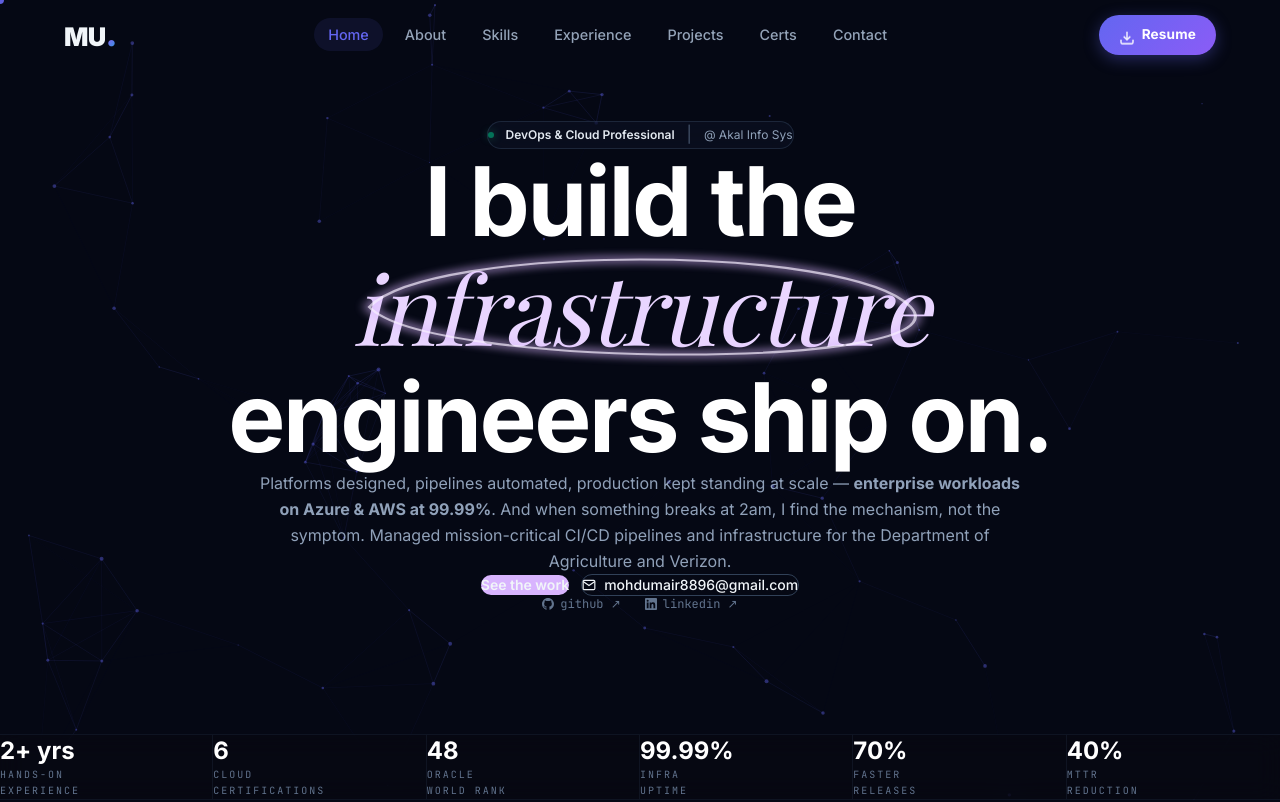
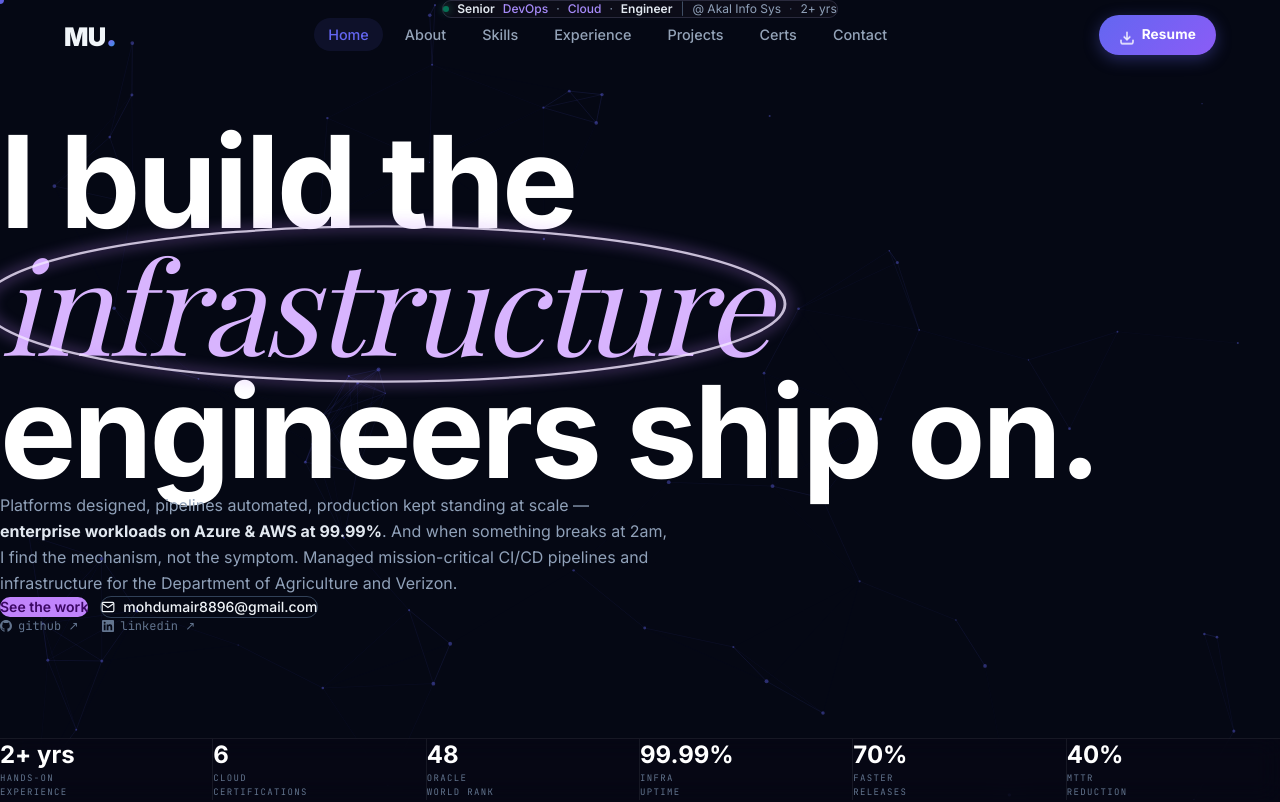
Before and after one commit to mohdumair8896/Portfolio, a Next.js app: page / in a window 1280 px wide. Shown: the top 802 px of the page. Built offline with nearby package versions, Linux system fonts and the light colour scheme; a web font is replaced by a local one.

Commit message:
Rewrite Hero to precisely match searchpankaj.com layout

```diff
--- a/src/components/Hero.tsx
+++ b/src/components/Hero.tsx
@@ -3,40 +3,81 @@ import { motion } from "framer-motion";
 
 export default function Hero() {
   return (
-    <section id="home" className="relative min-h-screen flex flex-col items-center pt-32 pb-10 px-6 z-10 font-sans">
-
-      {/* Centered container for top content */}
-      <div className="flex-1 flex flex-col items-center justify-center w-full max-w-5xl mx-auto text-center mt-10">
-
-        {/* Top Pill */}
+    <section
+      id="home"
+      className="relative min-h-screen flex flex-col overflow-hidden z-10"
+    >
+      {/* Top pill — centered */}
+      <div className="flex justify-center pt-24 md:pt-28 pb-6 px-6">
         <motion.div
-          initial={{ opacity: 0, y: 20 }}
+          initial={{ opacity: 0, y: -10 }}
           animate={{ opacity: 1, y: 0 }}
           transition={{ duration: 0.5 }}
-          className="inline-flex items-center gap-2 md:gap-3 px-4 py-1.5 rounded-full bg-slate-900/40 border border-slate-700/50 backdrop-blur-md mb-8 md:mb-12"
+          className="inline-flex items-center gap-2 px-4 py-1.5 rounded-full bg-[#0e0e1a]/80 border border-[#2a2a3d] backdrop-blur-md text-xs"
         >
-          <span className="w-1.5 h-1.5 rounded-full bg-emerald-400 shadow-[0_0_8px_rgba(52,211,153,0.8)] animate-pulse shrink-0"></span>
-          <span className="text-xs font-semibold text-slate-200">DevOps & Cloud Professional</span>
-          <span className="text-slate-600">|</span>
-          <span className="text-xs text-slate-400">@ Akal Info Sys</span>
-          <span className="text-slate-600 hidden sm:inline">|</span>
-          <span className="text-xs text-slate-400 hidden sm:inline">2+ yrs</span>
+          <span className="w-1.5 h-1.5 rounded-full bg-emerald-400 shadow-[0_0_8px_#34d399] animate-pulse shrink-0" />
+          <span className="font-semibold text-slate-200">Senior</span>
+          <span className="text-[#a78bfa] font-medium">DevOps</span>
+          <span className="text-slate-400">·</span>
+          <span className="text-[#a78bfa] font-medium">Cloud</span>
+          <span className="text-slate-400">·</span>
+          <span className="font-semibold text-slate-200">Engineer</span>
+          <span className="text-slate-600 mx-1">|</span>
+          <span className="text-slate-400">@ Akal Info Sys</span>
+          <span className="text-slate-600 mx-1">·</span>
+          <span className="text-slate-400">2+ yrs</span>
         </motion.div>
+      </div>
 
-        {/* Heading */}
+      {/* Main heading — massive, slightly left-aligned like reference */}
+      <div className="flex-1 flex flex-col justify-center px-8 md:px-16 lg:px-24 max-w-[1400px] mx-auto w-full">
         <motion.h1
-          initial={{ opacity: 0, y: 20 }}
+          initial={{ opacity: 0, y: 30 }}
           animate={{ opacity: 1, y: 0 }}
-          transition={{ duration: 0.5, delay: 0.1 }}
-          className="text-5xl md:text-7xl lg:text-[6rem] font-bold tracking-tight text-white mb-6 leading-[1.1]"
+          transition={{ duration: 0.7, delay: 0.1 }}
+          className="font-bold text-white leading-[0.95] tracking-tight mb-8"
+          style={{ fontSize: "clamp(3.5rem, 10vw, 9rem)" }}
         >
-          I build the <span className="relative inline-block font-serif italic text-[#e9d5ff] font-normal px-2">
+          I build the{" "}
+          <span className="relative inline-block" style={{ fontFamily: "var(--font-serif)", fontStyle: "italic", fontWeight: 400, color: "#d8b4fe" }}>
             infrastructure
-            <svg className="absolute w-[115%] h-[140%] top-1/2 left-1/2 -translate-x-1/2 -translate-y-1/2 pointer-events-none opacity-80" viewBox="0 0 220 70" preserveAspectRatio="none">
-               <path d="M20,35 C40,5 180,5 200,35 C220,65 40,65 20,35 Z" fill="none" stroke="#d8b4fe" strokeWidth="2.5" style={{filter: 'blur(2px)'}} />
-               <path d="M20,35 C40,5 180,5 200,35 C220,65 40,65 20,35 Z" fill="none" stroke="#f3e8ff" strokeWidth="1" />
+            {/* Oval glow around the word */}
+            <svg
+              className="absolute pointer-events-none"
+              style={{
+                width: "112%",
+                height: "150%",
+                top: "50%",
+                left: "50%",
+                transform: "translate(-50%, -50%)",
+                overflow: "visible",
+              }}
+              viewBox="0 0 300 80"
+              preserveAspectRatio="none"
+            >
+              <ellipse
+                cx="150"
+                cy="40"
+                rx="140"
+                ry="34"
+                fill="none"
+                stroke="#c084fc"
+                strokeWidth="2"
+                style={{ filter: "blur(3px)", opacity: 0.6 }}
+              />
+              <ellipse
+                cx="150"
+                cy="40"
+                rx="140"
+                ry="34"
+                fill="none"
+                stroke="#f3e8ff"
+                strokeWidth="1"
+                style={{ opacity: 0.8 }}
+              />
             </svg>
-          </span><br/>
+          </span>
+          <br />
           engineers ship on.
         </motion.h1>
 
@@ -44,81 +85,120 @@ export default function Hero() {
         <motion.p
           initial={{ opacity: 0, y: 20 }}
           animate={{ opacity: 1, y: 0 }}
-          transition={{ duration: 0.5, delay: 0.2 }}
-          className="text-slate-400 text-sm md:text-base max-w-3xl mb-10 leading-relaxed px-4"
+          transition={{ duration: 0.6, delay: 0.25 }}
+          className="text-slate-400 text-sm md:text-base max-w-2xl mb-8 leading-relaxed"
         >
-          Platforms designed, pipelines automated, production kept standing at scale — <strong>enterprise workloads on Azure & AWS at 99.99%</strong>. And when something breaks at 2am, I find the mechanism, not the symptom. Managed mission-critical CI/CD pipelines and infrastructure for the Department of Agriculture and Verizon.
+          Platforms designed, pipelines automated, production kept standing at scale —{" "}
+          <strong className="text-slate-200">enterprise workloads on Azure &amp; AWS at 99.99%</strong>. And when
+          something breaks at 2am, I find the mechanism, not the symptom. Managed
+          mission-critical CI/CD pipelines and infrastructure for the Department of
+          Agriculture and Verizon.
         </motion.p>
 
-        {/* Buttons */}
+        {/* CTA buttons */}
         <motion.div
           initial={{ opacity: 0, y: 20 }}
           animate={{ opacity: 1, y: 0 }}
-          transition={{ duration: 0.5, delay: 0.3 }}
-          className="flex flex-row items-center justify-center gap-3 mb-4"
+          transition={{ duration: 0.6, delay: 0.35 }}
+          className="flex flex-row flex-wrap items-center gap-3 mb-5"
         >
-          <a href="#projects" className="px-6 py-2.5 rounded-full bg-[#d8b4fe] text-[#3b0764] text-sm font-semibold hover:bg-[#e9d5ff] transition-colors">
+          <a
+            href="#projects"
+            className="px-6 py-2.5 rounded-full text-sm font-semibold transition-colors"
+            style={{ background: "#c084fc", color: "#3b0764" }}
+            onMouseEnter={e => ((e.target as HTMLElement).style.background = "#d8b4fe")}
+            onMouseLeave={e => ((e.target as HTMLElement).style.background = "#c084fc")}
+          >
             See the work
           </a>
-          <a href="mailto:mohdumair8896@gmail.com" className="px-5 py-2.5 rounded-full bg-transparent border border-slate-700 text-slate-300 text-sm font-medium hover:bg-slate-800 transition-colors flex items-center justify-center gap-2">
-            <svg width="14" height="14" fill="none" stroke="currentColor" strokeWidth="2" viewBox="0 0 24 24"><path d="M4 4h16c1.1 0 2 .9 2 2v12c0 1.1-.9 2-2 2H4c-1.1 0-2-.9-2-2V6c0-1.1.9-2 2-2z"></path><polyline points="22,6 12,13 2,6"></polyline></svg>
+          <a
+            href="mailto:mohdumair8896@gmail.com"
+            className="px-5 py-2.5 rounded-full border border-slate-700 text-slate-300 text-sm font-medium hover:bg-slate-800 transition-colors flex items-center gap-2"
+          >
+            <svg width="14" height="14" fill="none" stroke="currentColor" strokeWidth="2" viewBox="0 0 24 24">
+              <path d="M4 4h16c1.1 0 2 .9 2 2v12c0 1.1-.9 2-2 2H4c-1.1 0-2-.9-2-2V6c0-1.1.9-2 2-2z" />
+              <polyline points="22,6 12,13 2,6" />
+            </svg>
             mohdumair8896@gmail.com
           </a>
         </motion.div>
 
-        {/* Social Links */}
+        {/* Social links */}
         <motion.div
           initial={{ opacity: 0, y: 20 }}
           animate={{ opacity: 1, y: 0 }}
-          transition={{ duration: 0.5, delay: 0.4 }}
-          className="flex items-center justify-center gap-6 text-xs font-mono text-slate-500 mb-16"
+          transition={{ duration: 0.6, delay: 0.45 }}
+          className="flex items-center gap-6 text-xs font-mono text-slate-500"
         >
-          <a href="https://github.com/mohdumair8896" target="_blank" rel="noopener noreferrer" className="hover:text-slate-300 transition-colors flex items-center gap-1.5">
-            <svg width="12" height="12" fill="currentColor" viewBox="0 0 24 24"><path d="M12 0C5.374 0 0 5.373 0 12c0 5.302 3.438 9.8 8.207 11.387.599.111.793-.261.793-.577v-2.234c-3.338.726-4.033-1.416-4.033-1.416-.546-1.387-1.333-1.756-1.333-1.756-1.089-.745.083-.729.083-.729 1.205.084 1.839 1.237 1.839 1.237 1.07 1.834 2.807 1.304 3.492.997.107-.775.418-1.305.762-1.604-2.665-.305-5.467-1.334-5.467-5.931 0-1.311.469-2.381 1.236-3.221-.124-.303-.535-1.524.117-3.176 0 0 1.008-.322 3.301 1.23A11.509 11.509 0 0112 5.803c1.02.005 2.047.138 3.006.404 2.291-1.552 3.297-1.23 3.297-1.23.653 1.653.242 2.874.118 3.176.77.84 1.235 1.911 1.235 3.221 0 4.609-2.807 5.624-5.479 5.921.43.372.823 1.102.823 2.222v3.293c0 .319.192.694.801.576C20.566 21.797 24 17.3 24 12c0-6.627-5.373-12-12-12z"/></svg>
+          <a
+            href="https://github.com/mohdumair8896"
+            target="_blank"
+            rel="noopener noreferrer"
+            className="hover:text-slate-300 transition-colors flex items-center gap-1.5"
+          >
+            <svg width="12" height="12" fill="currentColor" viewBox="0 0 24 24">
+              <path d="M12 0C5.374 0 0 5.373 0 12c0 5.302 3.438 9.8 8.207 11.387.599.111.793-.261.793-.577v-2.234c-3.338.726-4.033-1.416-4.033-1.416-.546-1.387-1.333-1.756-1.333-1.756-1.089-.745.083-.729.083-.729 1.205.084 1.839 1.237 1.839 1.237 1.07 1.834 2.807 1.304 3.492.997.107-.775.418-1.305.762-1.604-2.665-.305-5.467-1.334-5.467-5.931 0-1.311.469-2.381 1.236-3.221-.124-.303-.535-1.524.117-3.176 0 0 1.008-.322 3.301 1.23A11.509 11.509 0 0112 5.803c1.02.005 2.047.138 3.006.404 2.291-1.552 3.297-1.23 3.297-1.23.653 1.653.242 2.874.118 3.176.77.84 1.235 1.911 1.235 3.221 0 4.609-2.807 5.624-5.479 5.921.43.372.823 1.102.823 2.222v3.293c0 .319.192.694.801.576C20.566 21.797 24 17.3 24 12c0-6.627-5.373-12-12-12z" />
+            </svg>
             github ↗
           </a>
-          <a href="https://www.linkedin.com/in/mohd-umair-shahid" target="_blank" rel="noopener noreferrer" className="hover:text-slate-300 transition-colors flex items-center gap-1.5">
-            <svg width="12" height="12" fill="currentColor" viewBox="0 0 24 24"><path d="M20.447 20.452h-3.554v-5.569c0-1.328-.027-3.037-1.852-3.037-1.853 0-2.136 1.445-2.136 2.939v5.667H9.351V9h3.414v1.561h.046c.477-.9 1.637-1.85 3.37-1.85 3.601 0 4.267 2.37 4.267 5.455v6.286zM5.337 7.433a2.062 2.062 0 01-2.063-2.065 2.064 2.064 0 112.063 2.065zm1.782 13.019H3.555V9h3.564v11.452zM22.225 0H1.771C.792 0 0 .774 0 1.729v20.542C0 23.227.792 24 1.771 24h20.451C23.2 24 24 23.227 24 22.271V1.729C24 .774 23.2 0 22.222 0h.003z"/></svg>
+          <a
+            href="https://www.linkedin.com/in/mohd-umair-shahid"
+            target="_blank"
+            rel="noopener noreferrer"
+            className="hover:text-slate-300 transition-colors flex items-center gap-1.5"
+          >
+            <svg width="12" height="12" fill="currentColor" viewBox="0 0 24 24">
+              <path d="M20.447 20.452h-3.554v-5.569c0-1.328-.027-3.037-1.852-3.037-1.853 0-2.136 1.445-2.136 2.939v5.667H9.351V9h3.414v1.561h.046c.477-.9 1.637-1.85 3.37-1.85 3.601 0 4.267 2.37 4.267 5.455v6.286zM5.337 7.433a2.062 2.062 0 01-2.063-2.065 2.064 2.064 0 112.063 2.065zm1.782 13.019H3.555V9h3.564v11.452zM22.225 0H1.771C.792 0 0 .774 0 1.729v20.542C0 23.227.792 24 1.771 24h20.451C23.2 24 24 23.227 24 22.271V1.729C24 .774 23.2 0 22.222 0h.003z" />
+            </svg>
             linkedin ↗
           </a>
         </motion.div>
       </div>
 
-      {/* Bottom Metrics Bar */}
+      {/* Bottom metrics bar — full width, hugging the bottom */}
       <motion.div
         initial={{ opacity: 0, y: 20 }}
         animate={{ opacity: 1, y: 0 }}
-        transition={{ duration: 0.5, delay: 0.5 }}
-        className="w-full max-w-[1400px] mx-auto mt-auto"
+        transition={{ duration: 0.6, delay: 0.55 }}
+        className="w-full"
       >
-        <div className="grid grid-cols-2 md:grid-cols-6 border-y border-slate-800/40 bg-[#080810]/50 backdrop-blur-md">
-          <div className="py-6 px-4 md:px-8 border-b md:border-b-0 border-r border-slate-800/40 text-left flex flex-col justify-center">
-            <h4 className="text-xl md:text-2xl font-bold text-white mb-1 md:mb-2">2+ yrs</h4>
-            <p className="text-[9px] md:text-[10px] font-mono text-slate-500 uppercase tracking-[0.2em] leading-relaxed">HANDS-ON<br/>EXPERIENCE</p>
-          </div>
-          <div className="py-6 px-4 md:px-8 border-b md:border-b-0 border-r md:border-r border-slate-800/40 text-left flex flex-col justify-center">
-            <h4 className="text-xl md:text-2xl font-bold text-white mb-1 md:mb-2">6</h4>
-            <p className="text-[9px] md:text-[10px] font-mono text-slate-500 uppercase tracking-[0.2em] leading-relaxed">CLOUD<br/>CERTIFICATIONS</p>
-          </div>
-          <div className="py-6 px-4 md:px-8 border-b md:border-b-0 border-r md:border-r border-slate-800/40 text-left flex flex-col justify-center">
-            <h4 className="text-xl md:text-2xl font-bold text-white mb-1 md:mb-2">48</h4>
-            <p className="text-[9px] md:text-[10px] font-mono text-slate-500 uppercase tracking-[0.2em] leading-relaxed">ORACLE<br/>WORLD RANK</p>
-          </div>
-          <div className="py-6 px-4 md:px-8 border-b md:border-b-0 border-r border-slate-800/40 text-left flex flex-col justify-center">
-            <h4 className="text-xl md:text-2xl font-bold text-white mb-1 md:mb-2">99.99%</h4>
-            <p className="text-[9px] md:text-[10px] font-mono text-slate-500 uppercase tracking-[0.2em] leading-relaxed">INFRA<br/>UPTIME</p>
-          </div>
-          <div className="py-6 px-4 md:px-8 border-r border-slate-800/40 text-left flex flex-col justify-center">
-            <h4 className="text-xl md:text-2xl font-bold text-white mb-1 md:mb-2">70%</h4>
-            <p className="text-[9px] md:text-[10px] font-mono text-slate-500 uppercase tracking-[0.2em] leading-relaxed">FASTER<br/>RELEASES</p>
-          </div>
-          <div className="py-6 px-4 md:px-8 text-left flex flex-col justify-center">
-            <h4 className="text-xl md:text-2xl font-bold text-white mb-1 md:mb-2">40%</h4>
-            <p className="text-[9px] md:text-[10px] font-mono text-slate-500 uppercase tracking-[0.2em] leading-relaxed">MTTR<br/>REDUCTION</p>
-          </div>
+        <div
+          className="grid border-t"
+          style={{
+            gridTemplateColumns: "repeat(6, 1fr)",
+            borderColor: "rgba(255,255,255,0.07)",
+            background: "rgba(8,8,20,0.6)",
+            backdropFilter: "blur(12px)",
+          }}
+        >
+          {[
+            { stat: "2+ yrs", label: ["HANDS-ON", "EXPERIENCE"] },
+            { stat: "6", label: ["CLOUD", "CERTIFICATIONS"] },
+            { stat: "48", label: ["ORACLE", "WORLD RANK"] },
+            { stat: "99.99%", label: ["INFRA", "UPTIME"] },
+            { stat: "70%", label: ["FASTER", "RELEASES"] },
+            { stat: "40%", label: ["MTTR", "REDUCTION"] },
+          ].map((item, i) => (
+            <div
+              key={i}
+              className="py-6 px-6 md:px-10 text-left flex flex-col justify-center"
+              style={{
+                borderRight: i < 5 ? "1px solid rgba(255,255,255,0.07)" : "none",
+              }}
+            >
+              <h4 className="text-xl md:text-2xl font-bold text-white mb-1">{item.stat}</h4>
+              <p
+                className="font-mono text-slate-500 uppercase leading-relaxed"
+                style={{ fontSize: "9px", letterSpacing: "0.15em" }}
+              >
+                {item.label[0]}
+                <br />
+                {item.label[1]}
+              </p>
+            </div>
+          ))}
         </div>
       </motion.div>
-
     </section>
   );
 }
```
